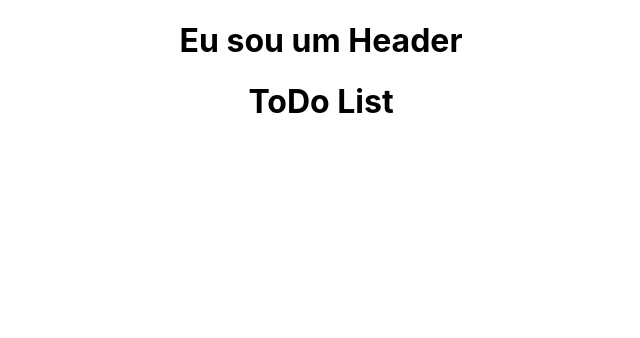
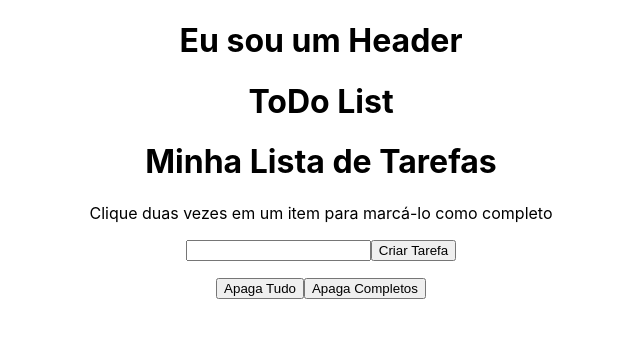
Before and after one commit to rcalvs/portifolio, a React (Create React App) app: page /todo in a window 1280 px wide. Shown: the top 338 px of the page, without its empty margins (319-959 px from the left). Built offline with nearby package versions, Linux system fonts and the light colour scheme.

Commit message:
ToDo Startado, problemas no Completar Tarefa

```diff
--- a/src/pages/ToDoProject/HomeToDo.jsx
+++ b/src/pages/ToDoProject/HomeToDo.jsx
@@ -1,10 +1,12 @@
 import Header from "../../components/header";
+import ToDo from './ToDo';
 
 function HomeToDo(){
   return (
     <div className="App">
       <Header />
       <h1>ToDo List</h1>
+      <ToDo />
     </div>
   );
 }
--- /dev/null
+++ b/src/pages/ToDoProject/ToDo.css
@@ -0,0 +1,11 @@
+main {
+  background-color: white;
+}
+
+.completed {
+  text-decoration: line-through;
+}
+
+main li {
+  background-color: white;
+}
--- /dev/null
+++ b/src/pages/ToDoProject/ToDo.jsx
@@ -0,0 +1,69 @@
+import React, { useState } from 'react';
+import './ToDo.css';
+import '../../App.css';
+
+function ToDo(){
+
+const [value, setValue] = useState('')
+const listaDeTarefas = document.querySelector('#lista-tarefas');
+
+function inputValue(event) {
+  setValue(event.target.value)
+}
+
+function createLi() {
+  const criaLi = document.createElement('li');
+  criaLi.innerHTML = value;
+  listaDeTarefas.appendChild(criaLi);
+}
+
+function selectTask(element) {
+  const selecionado = document.querySelector('#selecionado');
+  if (selecionado !== null) {
+    document.querySelector('#selecionado').style.backgroundColor = 'white';
+    document.querySelector('#selecionado').id = 'completo';
+  } else {
+    element.target.id = 'selecionado';
+    document.querySelector('#selecionado').style.backgroundColor = 'rgb(128, 128, 128)';
+  }
+};
+
+// function completaTarefa(element) {
+//     if (element.target.className === 'completed') {
+//       element.target.className = '';
+//     } else {
+//       element.target.className = 'completed';
+//     }
+
+//     console.log(element.target);
+// };
+
+function apagaTudo() {
+    listaDeTarefas.innerHTML = '';
+}
+
+function apagaCompleto() {
+  const lista = document.querySelectorAll('#lista-tarefas li');
+  for (let index = 0; index < lista.length; index += 1) {
+    if (lista[index].className === 'completed') {
+      listaDeTarefas.removeChild(lista[index]);
+    }
+  }
+}
+  return (
+    <div>
+      <h1>Minha Lista de Tarefas</h1>
+      <p id="funcionamento">Clique duas vezes em um item para marcá-lo como completo</p>
+      <div>
+        <input type="text" id="texto-tarefa" onChange={inputValue}/>
+        <button id="criar-tarefa" onClick={ createLi }>Criar Tarefa</button>
+        <ol id="lista-tarefas" onClick={ selectTask } >
+        </ol>
+        <button id="apaga-tudo" onClick={ apagaTudo }>Apaga Tudo</button>
+        <button id="remover-finalizados" onClick={ apagaCompleto }>Apaga Completos</button>
+      </div>
+    </div>
+  );
+}
+
+export default ToDo;
```
Also changed, not shown: 1 other file (tests, documents, lock files or other folders).
